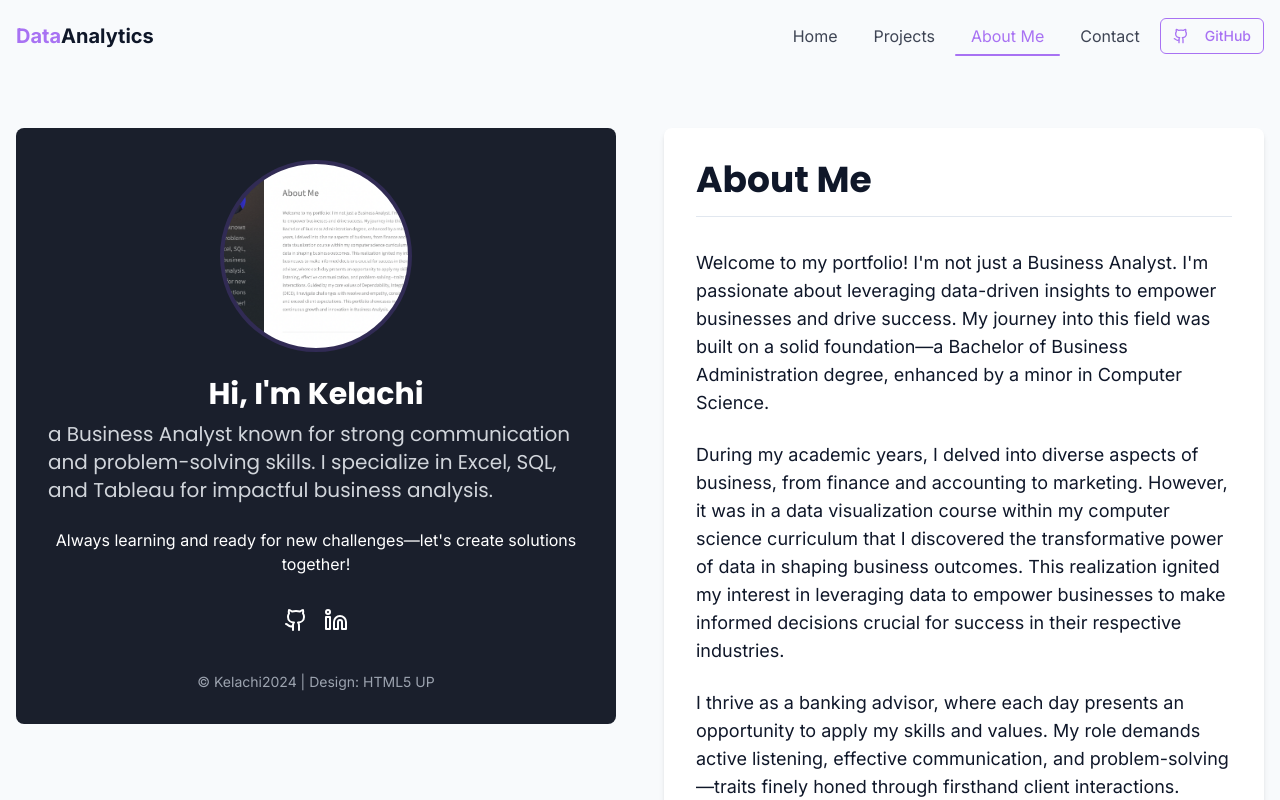
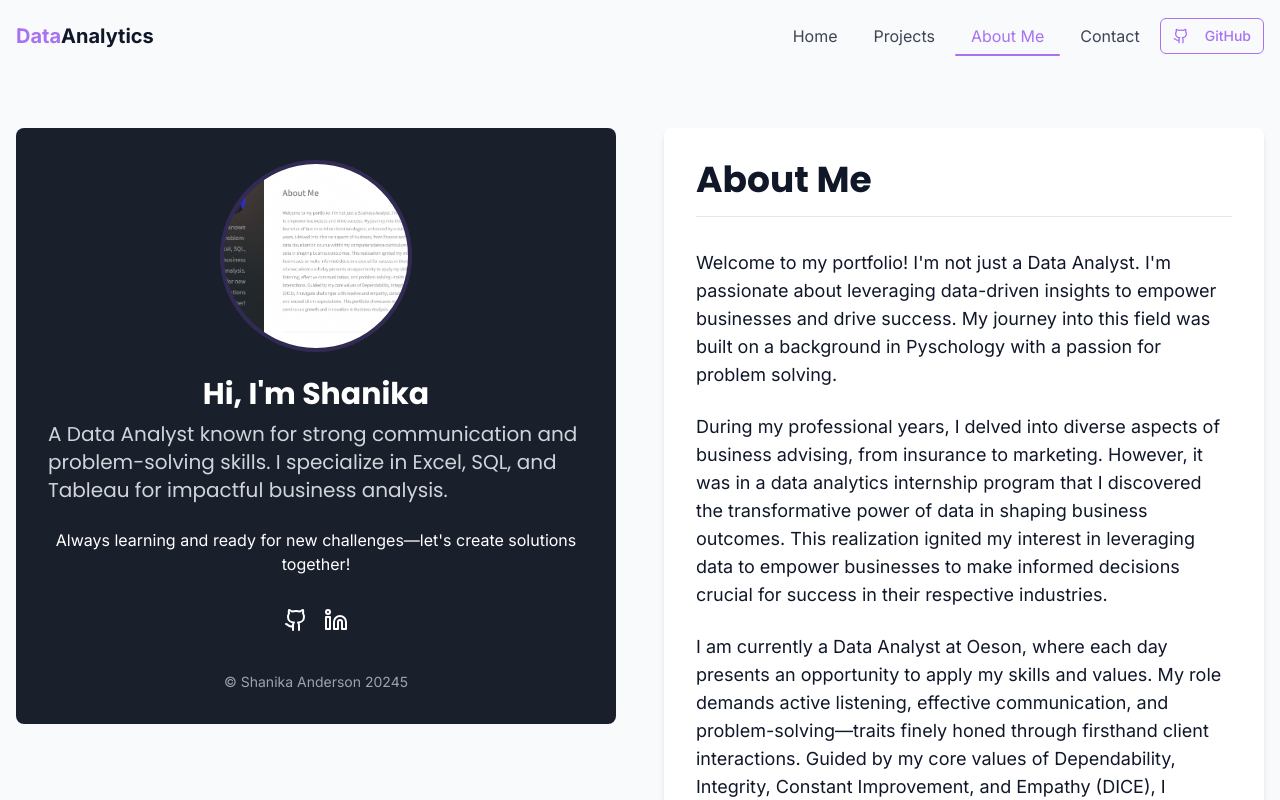
Before and after one commit to PeterNdiforchu/interactive-analytics-universe, a React (Vite) app: page /about in a window 1280 px wide. Shown: the top 800 px of the page. Built offline with nearby package versions, Linux system fonts and the light colour scheme.

Commit message:
Update About.tsx

```diff
--- a/src/pages/About.tsx
+++ b/src/pages/About.tsx
@@ -14,14 +14,14 @@ const About = () => {
               <div className="w-48 h-48 rounded-full overflow-hidden mb-6 bg-portfolio-purple/20 p-1">
                 <img
                   src="/lovable-uploads/32ef4166-9e58-4904-b36b-4c8bbd055659.png"
-                  alt="Kelachi"
+                  alt="Shanika"
                   className="w-full h-full object-cover rounded-full"
                 />
               </div>
 
-              <h2 className="text-3xl font-bold mb-2">Hi, I'm Kelachi</h2>
+              <h2 className="text-3xl font-bold mb-2">Hi, I'm Shanika</h2>
               <h3 className="text-xl text-gray-300 mb-6">
-                a Business Analyst known for strong communication and problem-solving skills. I specialize in Excel, SQL, and Tableau for impactful business analysis.
+                A Data Analyst known for strong communication and problem-solving skills. I specialize in Excel, SQL, and Tableau for impactful business analysis.
               </h3>
 
               <p className="text-center mb-8">
@@ -30,7 +30,7 @@ const About = () => {
 
               <div className="flex justify-center space-x-4 mb-6">
                 <a
-                  href="https://github.com/username"
+                  href="https://https://github.com/shanderson10"
                   target="_blank"
                   rel="noopener noreferrer"
                   className="text-white hover:text-portfolio-accent transition-colors"
@@ -38,7 +38,7 @@ const About = () => {
                   <Github className="h-6 w-6" />
                 </a>
                 <a
-                  href="https://linkedin.com/in/username"
+                  href="https://linkedin.com/in/shanika-anderson"
                   target="_blank"
                   rel="noopener noreferrer"
                   className="text-white hover:text-portfolio-accent transition-colors"
@@ -48,7 +48,7 @@ const About = () => {
               </div>
 
               <div className="mt-4 text-sm text-gray-400">
-                © Kelachi2024 | Design: HTML5 UP
+                © Shanika Anderson 20245
               </div>
             </div>
           </div>
@@ -59,20 +59,20 @@ const About = () => {
 
             <div className="space-y-6 text-lg">
               <p>
-                Welcome to my portfolio! I'm not just a Business Analyst. I'm passionate about leveraging data-driven insights
-                to empower businesses and drive success. My journey into this field was built on a solid foundation—a
-                Bachelor of Business Administration degree, enhanced by a minor in Computer Science.
+                Welcome to my portfolio! I'm not just a Data Analyst. I'm passionate about leveraging data-driven insights
+                to empower businesses and drive success. My journey into this field was built on a background in Pyschology with
+                a passion for problem solving.
+
               </p>
 
               <p>
-                During my academic years, I delved into diverse aspects of business, from finance and accounting to marketing.
-                However, it was in a data visualization course within my computer science curriculum that I discovered the
-                transformative power of data in shaping business outcomes. This realization ignited my interest in leveraging
-                data to empower businesses to make informed decisions crucial for success in their respective industries.
+                During my professional years, I delved into diverse aspects of business advising, from insurance to marketing.
+                However, it was in a data analytics internship program that I discovered the transformative power of data in shaping business outcomes.
+                This realization ignited my interest in leveraging data to empower businesses to make informed decisions crucial for success in their respective industries.
               </p>
 
               <p>
-                I thrive as a banking advisor, where each day presents an opportunity to apply my skills and values. My role demands
+                I am currently a Data Analyst at Oeson, where each day presents an opportunity to apply my skills and values. My role demands
                 active listening, effective communication, and problem-solving—traits finely honed through firsthand client
                 interactions. Guided by my core values of Dependability, Integrity, Constant Improvement, and Empathy (DICE),
                 I navigate challenges with resolve and empathy, consistently delivering tailored solutions that meet and exceed
@@ -81,7 +81,7 @@ const About = () => {
 
               <p>
                 This portfolio showcases my projects, learning journey, and dedication to continuous growth and innovation in
-                Business Analysis.
+                Data Analysis.
               </p>
             </div>
 
```
